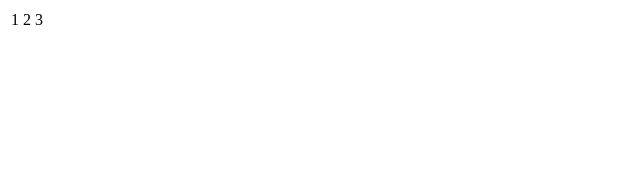
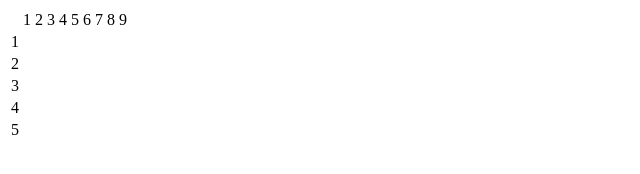
Before and after one commit to udonka/kuku, a plain HTML site: page index.html in a window 1280 px wide. Shown: the whole page, without its empty margins (0-640 px from the left). Drawn offline with Linux system fonts and the light colour scheme.

Commit message:
5の段までの枠組みを追加

```diff
--- a/index.html
+++ b/index.html
@@ -1,7 +1,76 @@
 <table>
     <tr>
+        <td></td>
         <td>1</td>
         <td>2</td>
         <td>3</td>
+        <td>4</td>
+        <td>5</td>
+        <td>6</td>
+        <td>7</td>
+        <td>8</td>
+        <td>9</td>
     </tr>
+    <tr>
+        <td>1</td>
+        <td></td>
+        <td></td>
+        <td></td>
+        <td></td>
+        <td></td>
+        <td></td>
+        <td></td>
+        <td></td>
+        <td></td>
+    </tr>
+
+    <tr>
+        <td>2</td>
+        <td></td>
+        <td></td>
+        <td></td>
+        <td></td>
+        <td></td>
+        <td></td>
+        <td></td>
+        <td></td>
+        <td></td>
+    </tr>
+    <tr>
+        <td>3</td>
+        <td></td>
+        <td></td>
+        <td></td>
+        <td></td>
+        <td></td>
+        <td></td>
+        <td></td>
+        <td></td>
+        <td></td>
+    </tr>
+    <tr>
+        <td>4</td>
+        <td></td>
+        <td></td>
+        <td></td>
+        <td></td>
+        <td></td>
+        <td></td>
+        <td></td>
+        <td></td>
+        <td></td>
+    </tr>
+    <tr>
+        <td>5</td>
+        <td></td>
+        <td></td>
+        <td></td>
+        <td></td>
+        <td></td>
+        <td></td>
+        <td></td>
+        <td></td>
+        <td></td>
+    </tr>
+
 </table>
```
